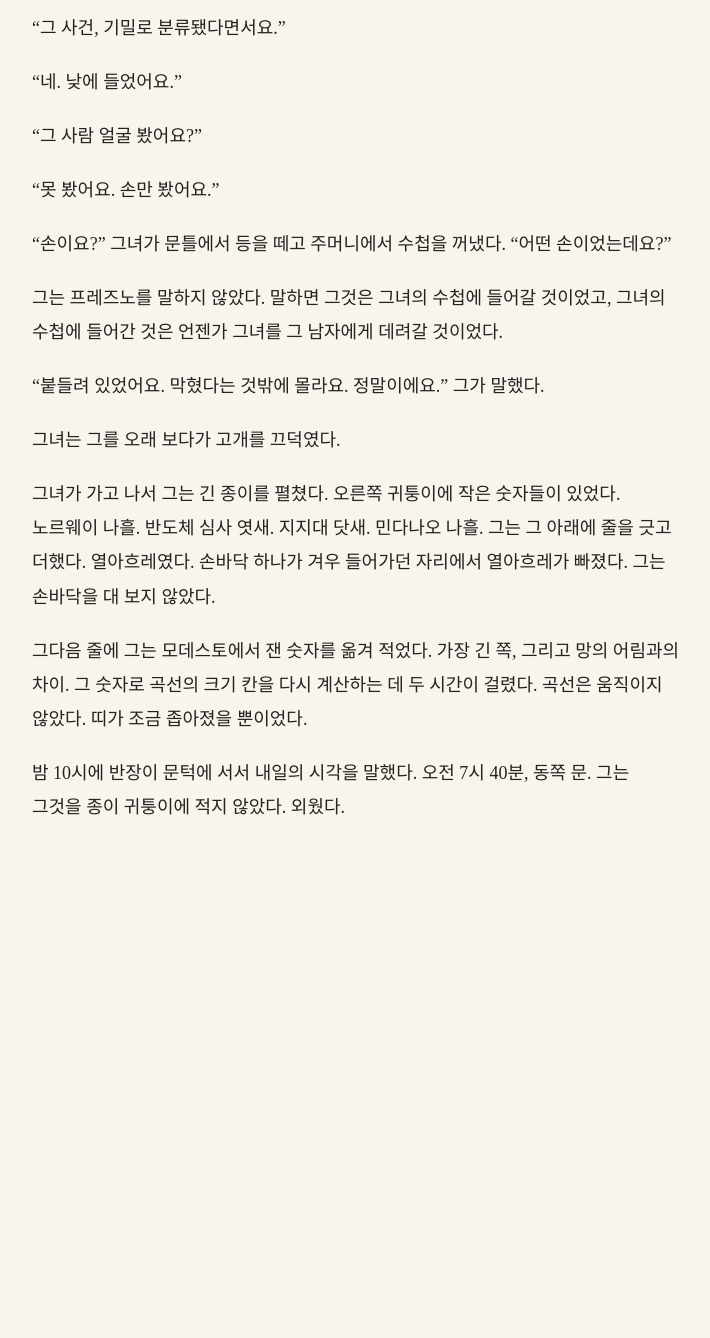
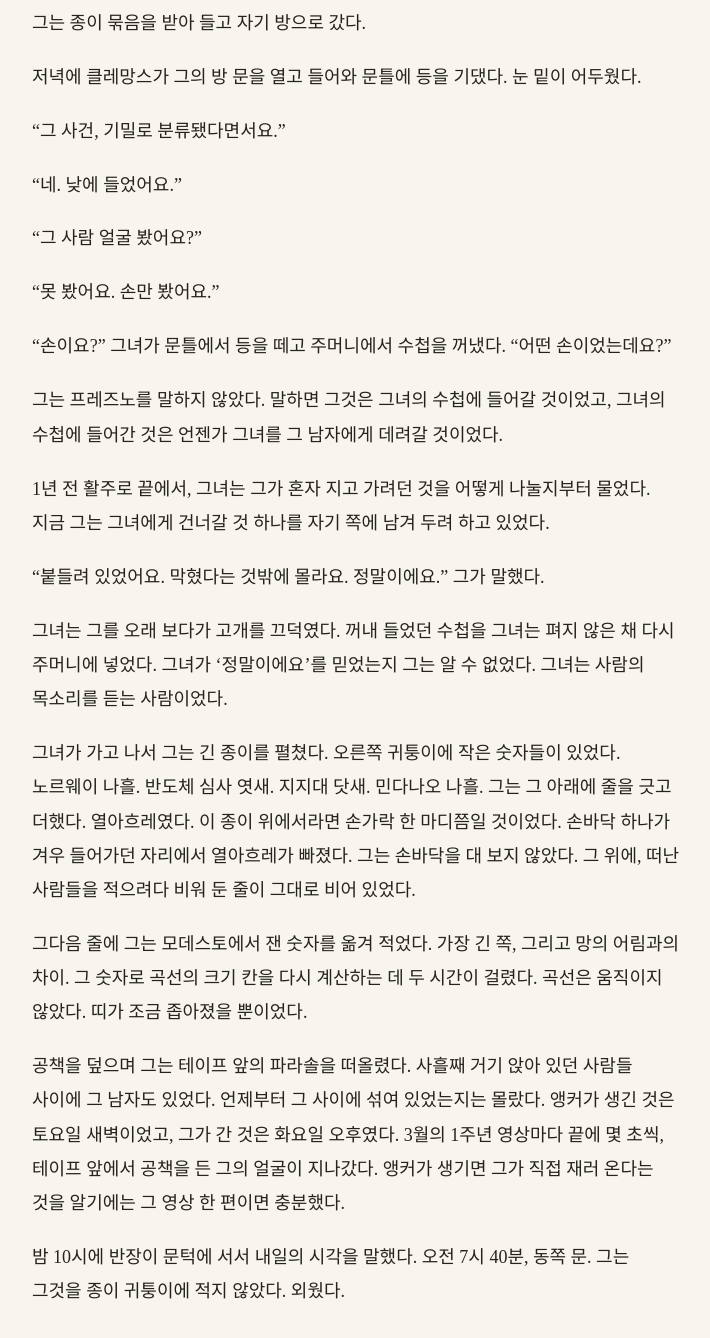
Before and after one commit to kangkkang/writer_s1_public, a Jekyll site: the page built from vol2/046.md, in a window 1280 px wide and 1400 px high, scrolled down 10672 px. Shown: the top 1338 px of the window, without its empty margins (284-994 px from the left). Built offline with Jekyll 4.4.1, drawn with Linux system fonts in a browser that asks for light colours; our own code applies the rules of GitHub Pages for plain Markdown files; before the commit the page ends 11588 px from its top, so only the background shows below that; some of the changed text lies outside the part shown.

Commit message:
Update from https://github.com/kangkkang/writer_s1/commit/198b7a4fe3420413bc6b5949a0afe089972f20a7

```diff
--- a/vol2/046.md
+++ b/vol2/046.md
@@ -136,7 +136,7 @@
 
 그때 테이프 반대편 끝에서 누군가 짧게 소리를 질렀다.
 
-방송사의 차 두 대 앞에서 기자 몇이 카메라를 들고 있었다. 중계차 쪽에서 날카로운 잡음이 터져 나왔다. 귀가 아니라 이 뿌리가 먼저 시려 오는 높은 소리였다. 그들이 손에 든 판과 카메라의 화면이 한꺼번에 어그러졌다. 그림이 네모난 조각으로 쪼개져, 조각마다 다른 쪽으로 밀렸다. 렌즈들이 초점을 잃고 앞뒤로 헛돌았다. 기자 하나가 카메라를 흔들었다. 다른 하나가 판을 손바닥으로 두드렸다.
+방송사의 차 두 대 앞에서 기자 몇이 카메라를 들고 있었다. 중계차 쪽에서 날카로운 잡음이 터져 나왔다. 귀가 아니라 이 뿌리가 먼저 시려 오는 높은 소리였다. 그 소리의 결을 그는 알았다. 1년 반 전 프린스턴에서, 그녀가 건넨 이어폰 한쪽으로 들은 적이 있었다. 그때는 녹음 속에 깔린 작은 치익거림이었다. 그들이 손에 든 판과 카메라의 화면이 한꺼번에 어그러졌다. 그림이 네모난 조각으로 쪼개져, 조각마다 다른 쪽으로 밀렸다. 렌즈들이 초점을 잃고 앞뒤로 헛돌았다. 기자 하나가 카메라를 흔들었다. 다른 하나가 판을 손바닥으로 두드렸다.
 
 그의 옆에서 경호원의 허리춤이 날카롭게 울렸다. 프롬이 아니라 경호원이 허리에 찬 작은 상자였고, 그 겉면에 뜬 화살표 하나가 테이프 앞의 사람들 쪽을 가리켰다.
 
@@ -150,13 +150,13 @@
 
 남자는 접이식 의자 하나를 걷어차며 테이프로 곧장 달렸다. 의자가 마른 흙 위를 굴렀다. 누군가 비명을 질렀다. "멈춰!" 경호원의 고함이 남자의 등을 따라갔다. 남자는 테이프 앞에서 멈췄다.
 
-멈춘 것은 테이프 때문이 아니었다. 테이프 너머 두 걸음에 경계면이 있었다. 맑아서 보이지 않는 경계면이었지만, 그 너머의 아몬드 잎들은 바람에 흔들리지 않았다. 남자는 그 잎들을 보고 있는 듯했다.
+멈춘 것은 테이프 때문이 아니었다. 테이프 너머 두 걸음에 경계면이 있었다. 맑아서 보이지 않는 경계면이었지만, 그 너머의 아몬드 잎들은 바람에 흔들리지 않았다. 남자는 그 잎들을 보고 있는 듯했다. 달려온 기세가 그 등에서 한꺼번에 꺾였다. 어깨가 크게 한 번 오르내리고는 그대로 멎었다.
 
 남자는 건너지 않았다.
 
 경호원들이 그의 양팔을 잡았다. 남자는 저항하지 않았다. 그들은 그를 땅에 엎드리게 하지 않고 선 채로 붙들었다. 남자의 모자가 떨어졌다. 짧게 깎은 검은 머리였다. 얼굴은 그쪽에서 보이지 않았다.
 
-붙들린 채로, 남자가 왼손을 조금 비틀었다. 경호원이 그 손을 놓치지 않으려고 쥐었다. 그 사이에서 남자의 오른손 손가락 두 개가 왼쪽 손목 안쪽에 닿았다. 맥을 재는 사람처럼. 몇 초를 그대로 있다가 떨어졌다.
+붙들린 채로, 남자가 왼손을 조금 비틀었다. 경호원이 그 손을 놓치지 않으려고 쥐었다. 그 사이에서 남자의 오른손 손가락 두 개가 왼쪽 손목 안쪽에 닿았다. 맥을 재는 사람처럼. 그는 자기도 모르게 셌다. 하나, 둘, 셋. 손가락은 넷째 박자에서 떨어졌다.
 
 그는 그 손가락을 알아보았다.
 
@@ -206,12 +206,16 @@
 
 그는 프레즈노를 말하지 않았다. 말하면 그것은 그녀의 수첩에 들어갈 것이었고, 그녀의 수첩에 들어간 것은 언젠가 그녀를 그 남자에게 데려갈 것이었다.
 
+1년 전 활주로 끝에서, 그녀는 그가 혼자 지고 가려던 것을 어떻게 나눌지부터 물었다. 지금 그는 그녀에게 건너갈 것 하나를 자기 쪽에 남겨 두려 하고 있었다.
+
 "붙들려 있었어요. 막혔다는 것밖에 몰라요. 정말이에요." 그가 말했다.
 
-그녀는 그를 오래 보다가 고개를 끄덕였다.
+그녀는 그를 오래 보다가 고개를 끄덕였다. 꺼내 들었던 수첩을 그녀는 펴지 않은 채 다시 주머니에 넣었다. 그녀가 '정말이에요'를 믿었는지 그는 알 수 없었다. 그녀는 사람의 목소리를 듣는 사람이었다.
 
-그녀가 가고 나서 그는 긴 종이를 펼쳤다. 오른쪽 귀퉁이에 작은 숫자들이 있었다. 노르웨이 나흘. 반도체 심사 엿새. 지지대 닷새. 민다나오 나흘. 그는 그 아래에 줄을 긋고 더했다. 열아흐레였다. 손바닥 하나가 겨우 들어가던 자리에서 열아흐레가 빠졌다. 그는 손바닥을 대 보지 않았다.
+그녀가 가고 나서 그는 긴 종이를 펼쳤다. 오른쪽 귀퉁이에 작은 숫자들이 있었다. 노르웨이 나흘. 반도체 심사 엿새. 지지대 닷새. 민다나오 나흘. 그는 그 아래에 줄을 긋고 더했다. 열아흐레였다. 이 종이 위에서라면 손가락 한 마디쯤일 것이었다. 손바닥 하나가 겨우 들어가던 자리에서 열아흐레가 빠졌다. 그는 손바닥을 대 보지 않았다. 그 위에, 떠난 사람들을 적으려다 비워 둔 줄이 그대로 비어 있었다.
 
 그다음 줄에 그는 모데스토에서 잰 숫자를 옮겨 적었다. 가장 긴 쪽, 그리고 망의 어림과의 차이. 그 숫자로 곡선의 크기 칸을 다시 계산하는 데 두 시간이 걸렸다. 곡선은 움직이지 않았다. 띠가 조금 좁아졌을 뿐이었다.
 
+공책을 덮으며 그는 테이프 앞의 파라솔을 떠올렸다. 사흘째 거기 앉아 있던 사람들 사이에 그 남자도 있었다. 언제부터 그 사이에 섞여 있었는지는 몰랐다. 앵커가 생긴 것은 토요일 새벽이었고, 그가 간 것은 화요일 오후였다. 3월의 1주년 영상마다 끝에 몇 초씩, 테이프 앞에서 공책을 든 그의 얼굴이 지나갔다. 앵커가 생기면 그가 직접 재러 온다는 것을 알기에는 그 영상 한 편이면 충분했다.
+
 밤 10시에 반장이 문턱에 서서 내일의 시각을 말했다. 오전 7시 40분, 동쪽 문. 그는 그것을 종이 귀퉁이에 적지 않았다. 외웠다.
```
